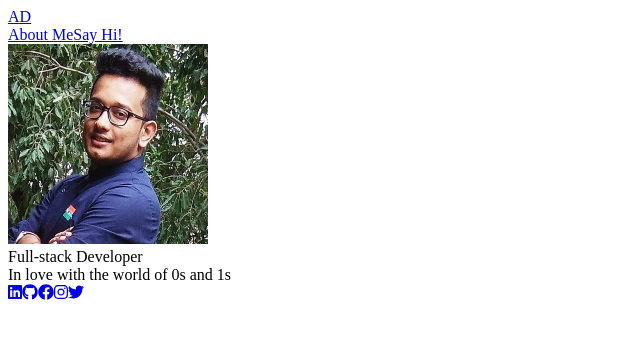
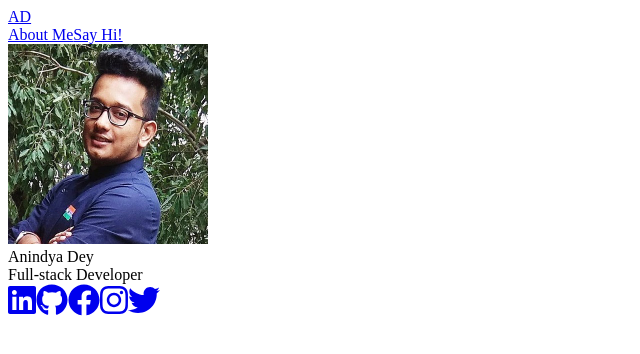
Before and after one commit to LunaMoon1/my-portfolio, a Next.js app: page / in a window 1280 px wide. Shown: the top 354 px of the page, without its empty margins (0-640 px from the left). Built offline with nearby package versions, Linux system fonts and the light colour scheme.

Commit message:
resize social icons

```diff
--- a/components/social-link.jsx
+++ b/components/social-link.jsx
@@ -2,8 +2,8 @@ import { FontAwesomeIcon } from '@fortawesome/react-fontawesome';
 
 export default function SocialLink({ url, icon }) {
     return (
-        <a href={url} className='text-gray-700' target='_blank'>
-            <FontAwesomeIcon icon={icon} />
+        <a href={url} className='text-gray-600' target='_blank'>
+            <FontAwesomeIcon icon={icon} size='2x' />
         </a>
     );
 }
--- a/pages/index.js
+++ b/pages/index.js
@@ -39,12 +39,10 @@ export default function Home() {
               className="rounded-full"
             />
           </div>
-          <div className="mt-6 text-5xl font-light">Full-stack Developer</div>
-          <div className="mt-2 text-lg text-gray-500">
-            In love with the world of 0s and 1s
-          </div>
+          <div className="mt-8 text-5xl font-light">Anindya Dey</div>
+          <div className="mt-3 text-2xl font-light">Full-stack Developer</div>
         </div>
-        <div className="mt-8 px-3 py-2 flex justify-center space-x-4">
+        <div className="mt-8 px-3 py-2 flex justify-center space-x-8">
           {SocialLinks.map((link, i) => (
             <SocialLink key={i} url={link.url} icon={link.icon} />
           ))}
```
